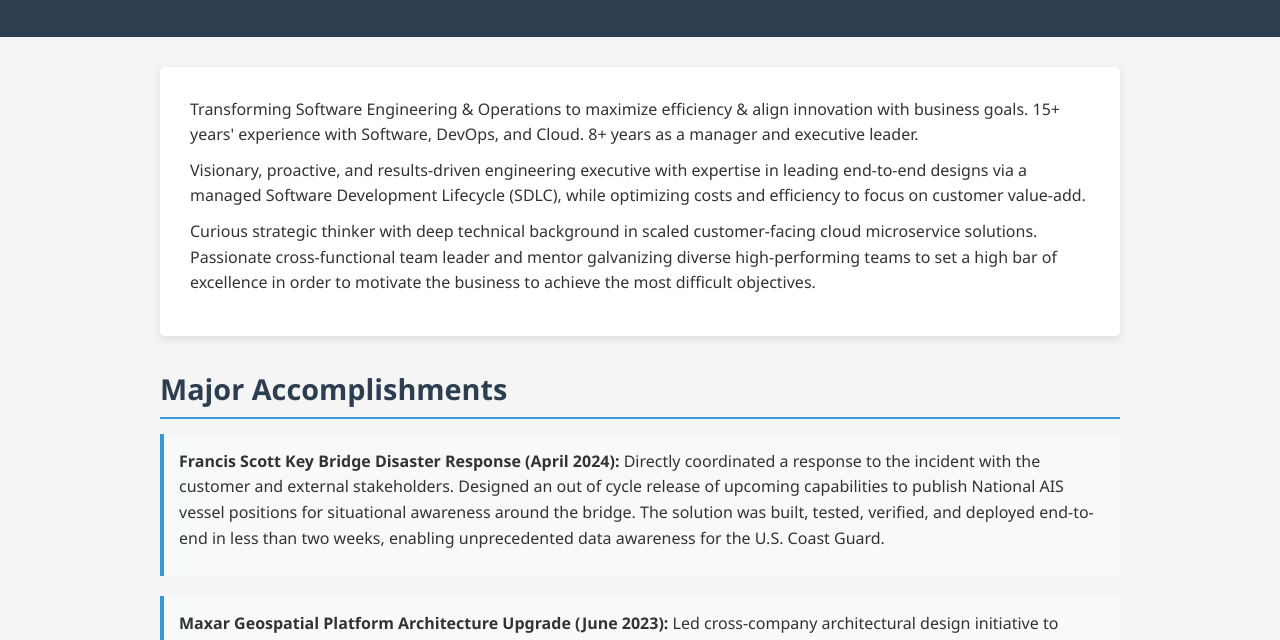
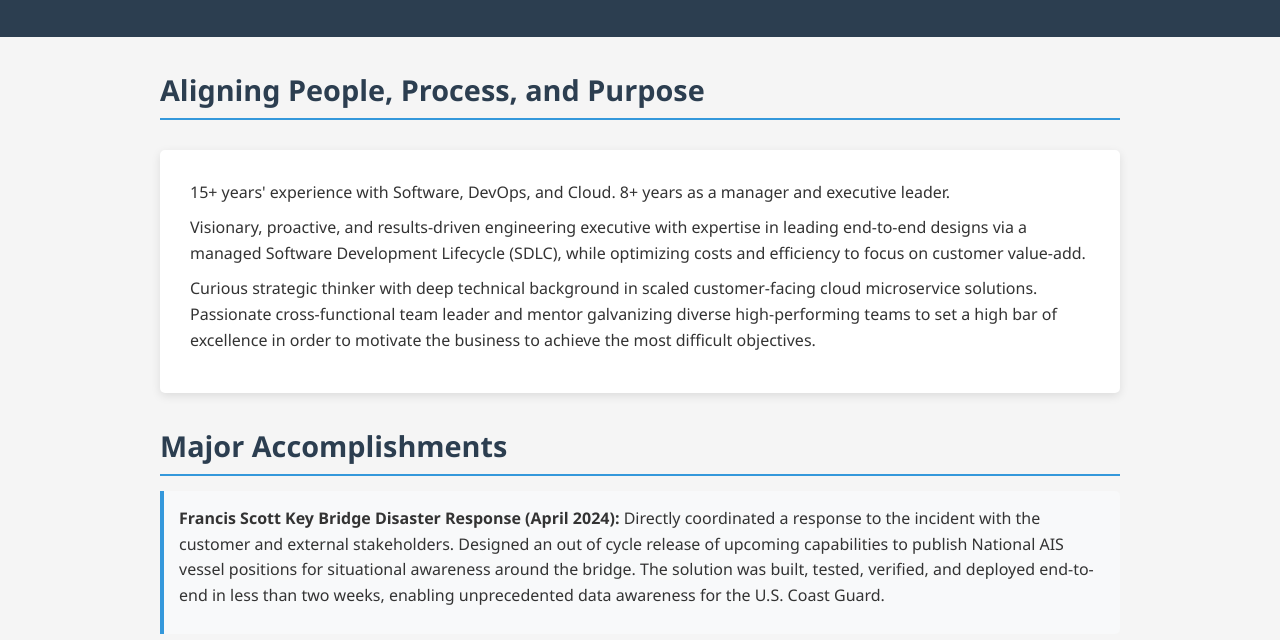
Before and after one commit to cdowin/cdowin.github.io, a plain HTML site: page index.html in a window 1280 px wide. Shown: the part 153-793 px from the top of the page. Drawn offline with Linux system fonts and the light colour scheme.

Commit message:
Update index.html

```diff
--- a/index.html
+++ b/index.html
@@ -247,8 +247,9 @@
     </header>
 
     <main class="container">
+        <h2>Aligning People, Process, and Purpose</h2>
         <section class="summary">
-            <p>Transforming Software Engineering & Operations to maximize efficiency & align innovation with business goals. 15+ years' experience with Software, DevOps, and Cloud. 8+ years as a manager and executive leader.</p>
+            <p>15+ years' experience with Software, DevOps, and Cloud. 8+ years as a manager and executive leader.</p>
             <p>Visionary, proactive, and results-driven engineering executive with expertise in leading end-to-end designs via a managed Software Development Lifecycle (SDLC), while optimizing costs and efficiency to focus on customer value-add.</p>
             <p>Curious strategic thinker with deep technical background in scaled customer-facing cloud microservice solutions. Passionate cross-functional team leader and mentor galvanizing diverse high-performing teams to set a high bar of excellence in order to motivate the business to achieve the most difficult objectives.</p>
         </section>
```
